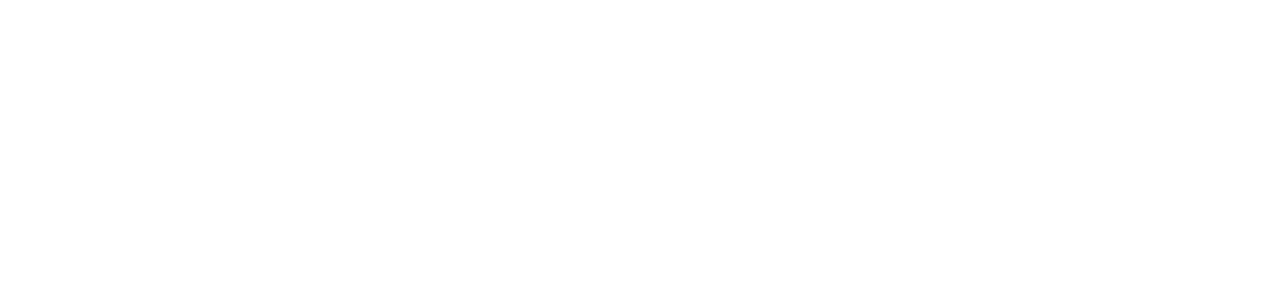
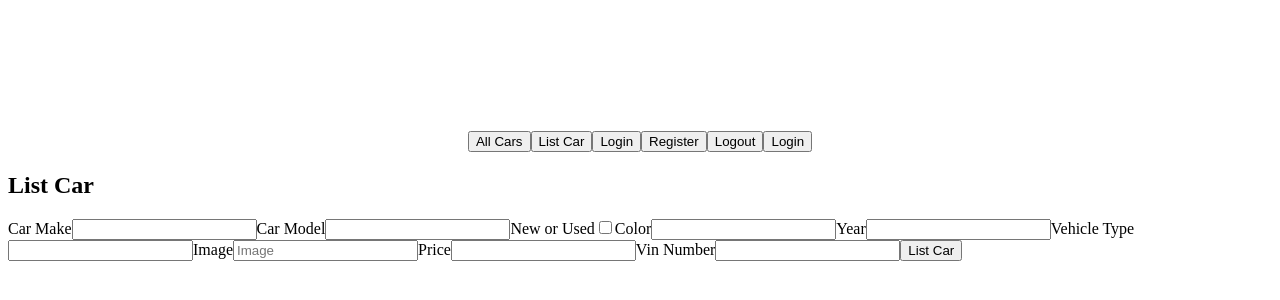
Before and after one commit to JSilva314/capstone_ecommerce_site, a React (Vite) app: page /listcar in a window 1280 px wide. Shown: the part 212-512 px from the top of the page. Built offline with nearby package versions, Linux system fonts and the light colour scheme; no server answers.

Commit message:
worked on filtered search and login components

```diff
--- a/package.json
+++ b/package.json
@@ -15,6 +15,7 @@
     "@mui/material": "^5.15.15",
     "@mui/x-data-grid": "^7.2.0",
     "and": "^0.0.3",
+    "axios": "^1.6.8",
     "bcrypt": "^5.1.0",
     "body-parser": "^1.20.2",
     "dotenv": "^16.3.1",
@@ -23,6 +24,7 @@
     "pg": "^8.11.2",
     "react": "^18.2.0",
     "react-dom": "^18.2.0",
+    "react-router-dom": "^6.22.3",
     "vite-express": "*",
     "volleyball": "^1.5.1"
   },
--- a/src/client/App.jsx
+++ b/src/client/App.jsx
@@ -1,13 +1,39 @@
-import { useState } from "react";
-import reactLogo from "./assets/react.svg";
+import { useEffect, useState } from "react";
+import { muiTypography } from "./components/muiTypography";
+import { Route, Routes } from "react-router-dom";
+import AllCars from "./components/AllCars";
+import SingleCar from "./components/SingleCar";
+import Navbar from "./components/Navbar";
 import Login from "./components/Login";
-import { muiTypography } from "./components/muiTypography";
+import Register from "./components/Register";
+import ListCar from "./components/ListCar";
+import axios from "axios";
+import { BrowserRouter } from "react-router-dom";
 
 function App() {
-  const [count, setCount] = useState(0);
+  const [user, setUser] = useState("");
 
+  useEffect(() => {
+    async function getUser() {
+      const { data } = await axios.get("/api/users", {
+        headers: {
+          authorization: "Bearer " + localStorage.getItem("TOKEN"),
+        },
+      });
+      setUser(data.user);
+    }
+    getUser();
+  }, [user]);
   return (
     <div className="App">
+      <Navbar />
+      <Routes>
+        <Route path="/" element={<AllCars />} />
+        <Route path="/:id" element={<SingleCar />} />
+        <Route path="/login" element={<Login />} />
+        <Route path="/register" element={<Register />} />
+        <Route path="/listcar" element={<ListCar />} />
+      </Routes>
       <muiTypography />
     </div>
   );
--- a/src/client/components/AllCars.jsx
+++ b/src/client/components/AllCars.jsx
@@ -4,18 +4,14 @@
 
 function AllCars() {
   const [search, setSearch] = useState("");
-  console.log("Search", search);
   const [cars, setCars] = useState([]);
-  console.log("cars", cars);
 
   const filtered = cars.filter(
     (car) =>
       car.model.includes(search) ||
       car.color.includes(search) ||
-      car.model.includes(search) ||
       car.year.includes(search) ||
       car.make.includes(search) ||
-      car.year.includes(search) ||
       car.vehicleType.includes(search)
   );
 
@@ -24,6 +20,8 @@
       try {
         const { data: foundCars } = await axios.get("/api/singlecar");
         setCars(foundCars);
+
+        console.log(foundCars);
       } catch (error) {
         console.error(error);
       }
@@ -45,7 +43,7 @@
               <Link to={`/${car.id}`}>
                 <h3>Make: {car.make}</h3>
                 <h3>Model: {car.model}</h3>
-                <h3>Used/New: {car.usedNew ? "Yes" : "No"}</h3>
+                <h3>Used/New: {car.new ? "Yes" : "No"}</h3>
                 <h3>Color: {car.color}</h3>
                 <h3>Year: {car.year}</h3>
                 <h3>Vehicle Type: {car.vehicleType}</h3>
--- /dev/null
+++ b/src/client/components/ListCar.jsx
@@ -0,0 +1,89 @@
+import axios from "axios";
+import React, { useState } from "react";
+
+function ListCar() {
+  const [make, setMake] = useState("");
+  const [model, setModel] = useState("");
+  const [newUsed, setNewUsed] = useState(true);
+  const [color, setColor] = useState("");
+  const [year, setYear] = useState("");
+  const [type, setType] = useState("");
+  const [image, setImage] = useState("");
+  const [price, setPrice] = useState("");
+  const [vin, setVin] = useState("");
+
+  async function handleListCar() {
+    try {
+      const { data } = await axios.post(
+        "/api/cars",
+        {
+          make,
+          model,
+          newUsed,
+          color,
+          year: +year,
+          type,
+          image,
+          price,
+          vin: +vin,
+        },
+        {
+          headers: {
+            Authorization: "Bearer " + window.localStorage.getItem("TOKEN"),
+          },
+        }
+      );
+    } catch (error) {
+      console.error(error);
+    }
+  }
+  return (
+    <div>
+      <h2>List Car</h2>
+      <div>
+        <label>Car Make</label>
+        <input value={make} onChange={(e) => setMake(e.target.value)} />
+        <label>Car Model</label>
+        <input value={model} onChange={(e) => setModel(e.target.value)} />
+        <label>New or Used</label>
+        <input
+          type="checkbox"
+          value={newUsed}
+          onChange={() => {
+            newUsed ? setNewUsed(false) : setNewUsed(true);
+          }}
+        />
+        <label>Color</label>
+        <input value={color} onChange={(e) => setColor(e.target.value)} />
+        <label>Year</label>
+        <input
+          type="number"
+          value={year}
+          onChange={(e) => setYear(e.target.value)}
+        />
+        <label>Vehicle Type</label>
+        <input value={type} onChange={(e) => setType(e.target.value)} />
+        <label>Image</label>
+        <input
+          placeholder="Image"
+          value={image}
+          onChange={(e) => setImage(e.target.value)}
+        />
+        <label>Price</label>
+        <input
+          type="number"
+          value={price}
+          onChange={(e) => setPrice(e.target.value)}
+        />
+        <label>Vin Number</label>
+        <input
+          type="number"
+          value={vin}
+          onChange={(e) => setVin(e.target.value)}
+        />
+        <button onClick={handleListCar}>List Car</button>
+      </div>
+    </div>
+  );
+}
+export default ListCar;
--- a/src/client/components/Login.jsx
+++ b/src/client/components/Login.jsx
@@ -1,16 +1,32 @@
 import React, { useState } from "react";
+import axios from "axios";
+import { useNavigate } from "react-router-dom";
 
 function Login() {
-  const [username, setUsername] = useState("");
+  const navigate = useNavigate();
+  const [email, setEmail] = useState("");
   const [password, setPassword] = useState("");
+
+  async function handleLogin() {
+    try {
+      const { data: token } = await axios.post("/auth/login", {
+        email,
+        password,
+      });
+      window.localStorage.setItem("TOKEN", token.token);
+      navigate("/");
+    } catch (error) {
+      console.error(error);
+    }
+  }
   return (
     <div>
       <h2>Login</h2>
       <div>
         <input
-          placeholder="username"
-          value={username}
-          onChange={(e) => setUsername(e.target.value)}
+          placeholder="email"
+          value={email}
+          onChange={(e) => setEmail(e.target.value)}
         />
         <input
           placeholder="password"
--- a/src/client/components/Navbar.jsx
+++ b/src/client/components/Navbar.jsx
@@ -2,7 +2,7 @@
 import { Link } from "react-router-dom";
 
 function Navbar() {
-  function logOut() {
+  function handleLogout() {
     window.localStorage.removeItem("TOKEN");
   }
   return (
@@ -10,13 +10,16 @@
       <Link to="/">
         <button>All Cars</button>
       </Link>
+      <Link to="/listcar">
+        <button>List Car</button>
+      </Link>
       <Link to="/login">
         <button>Login</button>
       </Link>
       <Link to="/register">
         <button>Register</button>
       </Link>
-      <button onClick={logOut}>Logout</button>
+      <button onClick={handleLogout}>Logout</button>
 
       <button onClick={() => console.log("clicked login")}>Login</button>
     </div>
--- a/src/client/components/Register.jsx
+++ b/src/client/components/Register.jsx
@@ -0,0 +1,45 @@
+import React, { useState } from "react";
+import axios from "axios";
+
+function Register() {
+  const [name, setName] = useState("");
+  const [email, setEmail] = useState("");
+  const [password, setPassword] = useState("");
+
+  async function handleRegiseter() {
+    try {
+      const { data: token } = await axios.post("/auth/login", {
+        name,
+        email,
+        password,
+      });
+      window.localStorage.setItem("TOKEN", token.token);
+    } catch (error) {
+      console.error(error);
+    }
+  }
+  return (
+    <div>
+      <h2>Register</h2>
+      <div>
+        <input
+          placeholder="name"
+          value={name}
+          onChange={(e) => setName(e.target.value)}
+        />
+        <input
+          placeholder="email"
+          value={email}
+          onChange={(e) => setEmail(e.target.value)}
+        />
+        <input
+          placeholder="password"
+          value={password}
+          onChange={(e) => setPassword(e.target.value)}
+        />
+        <button onClick={handleRegiseter}>Register</button>
+      </div>
+    </div>
+  );
+}
+export default Register;
```
Also changed, not shown: src/client/main.jsx (+8 -7 lines).
